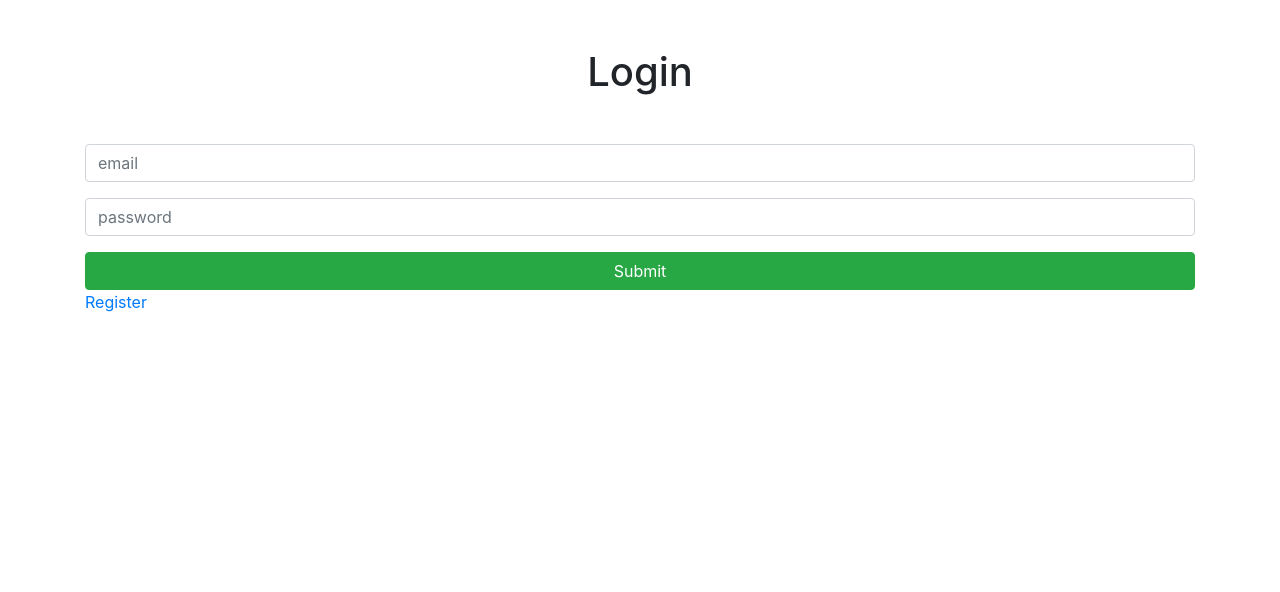
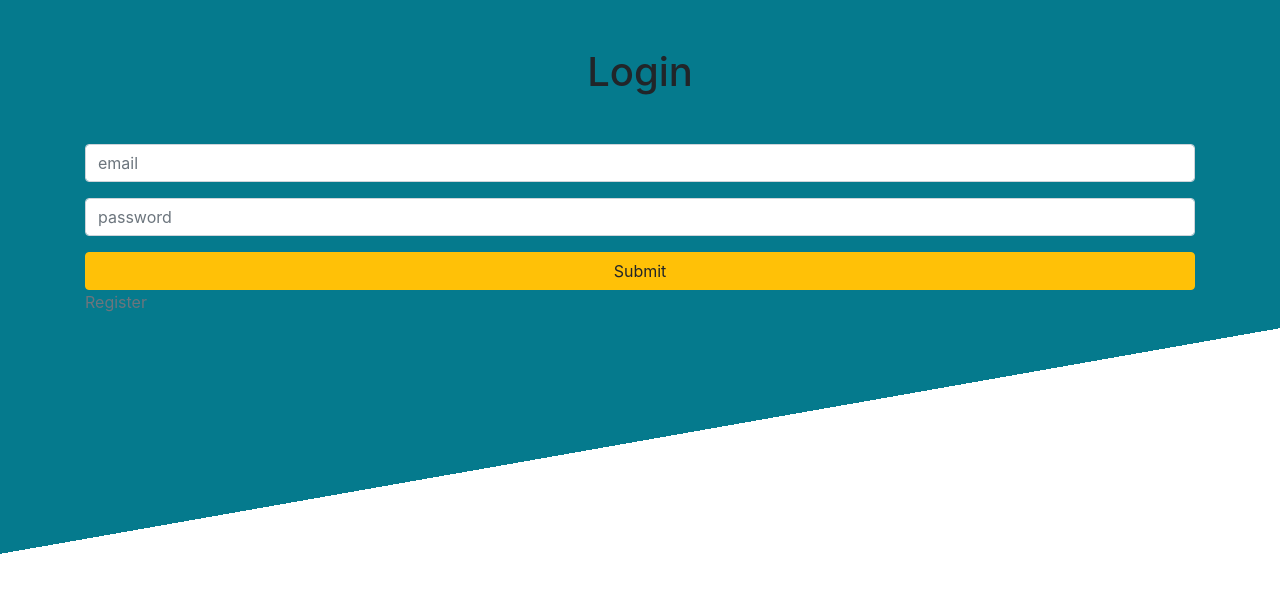
Before and after one commit to GorbachevaPolina/pern-exercise-database, a React (Create React App) app in the folder web-project/client/: page /login in a window 1280 px wide. Shown: the top 592 px of the page. Built offline with nearby package versions, Linux system fonts and the light colour scheme; no server answers.

Commit message:
deleted useless dependencies and started working on styles

```diff
--- a/web-project/client/public/index.html
+++ b/web-project/client/public/index.html
@@ -16,8 +16,6 @@
     <title>React App</title>
   </head>
   <body>
-    <noscript>You need to enable JavaScript to run this app.</noscript>
     <div id="root"></div>
-
   </body>
 </html>
--- a/web-project/client/src/App.css
+++ b/web-project/client/src/App.css
@@ -1,4 +1,4 @@
-.App {
+/* .App {
   text-align: center;
 }
 
@@ -35,4 +35,4 @@
   to {
     transform: rotate(360deg);
   }
-}
+} */
--- a/web-project/client/src/components/LogIn.js
+++ b/web-project/client/src/components/LogIn.js
@@ -1,6 +1,6 @@
 import React, {Fragment, useState} from "react";
 import {Link, Redirect} from 'react-router-dom';
-import {toast} from 'react-toastify';
+import '../styles.css'
 
 const Login = ({setAuth}) => {
 
@@ -40,6 +40,7 @@ const Login = ({setAuth}) => {
 
     return (
         <Fragment>
+            <div className='log-reg-container'>
             <h1 className='text-center my-5'>Login</h1>
             <form onSubmit={onSubmitForm}>
                 <input
@@ -59,10 +60,11 @@ const Login = ({setAuth}) => {
                     onChange={e => onChange(e)}
                 />
                 <button
-                    className='btn btn-success btn-block'
+                    className='btn btn-warning btn-block'
                 >Submit</button>
             </form>
-            <Link to='/register'>Register</Link>
+            <Link to='/register' className='text-muted w-100'>Register</Link>
+            </div>
         </Fragment>
     )
 }
--- a/web-project/client/src/components/Register.js
+++ b/web-project/client/src/components/Register.js
@@ -1,5 +1,6 @@
 import React, {Fragment, useState} from "react";
 import {Link, Redirect} from 'react-router-dom';
+import '../styles.css'
 
 const Register = ({setAuth}) => {
 
@@ -66,9 +67,9 @@ const Register = ({setAuth}) => {
                     value={username}
                     onChange={e => onChange(e)}
                 />
-                <button className='btn btn-success btn-block'>Submit</button>
+                <button className='btn btn-warning btn-block'>Submit</button>
             </form>
-            <Link to='/login'>Login</Link>
+            <Link to='/login' className='text-muted w-100'>Login</Link>
         </Fragment>
     )
 }
--- a/web-project/client/src/index.css
+++ b/web-project/client/src/index.css
@@ -1,3 +1,10 @@
+html, body {
+  width: 100%;
+  position: fixed;
+overflow: auto;
+height: 100%;
+}
+
 body {
   margin: 0;
   font-family: -apple-system, BlinkMacSystemFont, 'Segoe UI', 'Roboto', 'Oxygen',
@@ -5,6 +12,7 @@ body {
     sans-serif;
   -webkit-font-smoothing: antialiased;
   -moz-osx-font-smoothing: grayscale;
+  background: linear-gradient(170deg, #057a8d 54%, white 46%);
 }
 
 code {
--- /dev/null
+++ b/web-project/client/src/styles.css
@@ -0,0 +1,3 @@
+.body {
+    background-color: red;
+}
```
